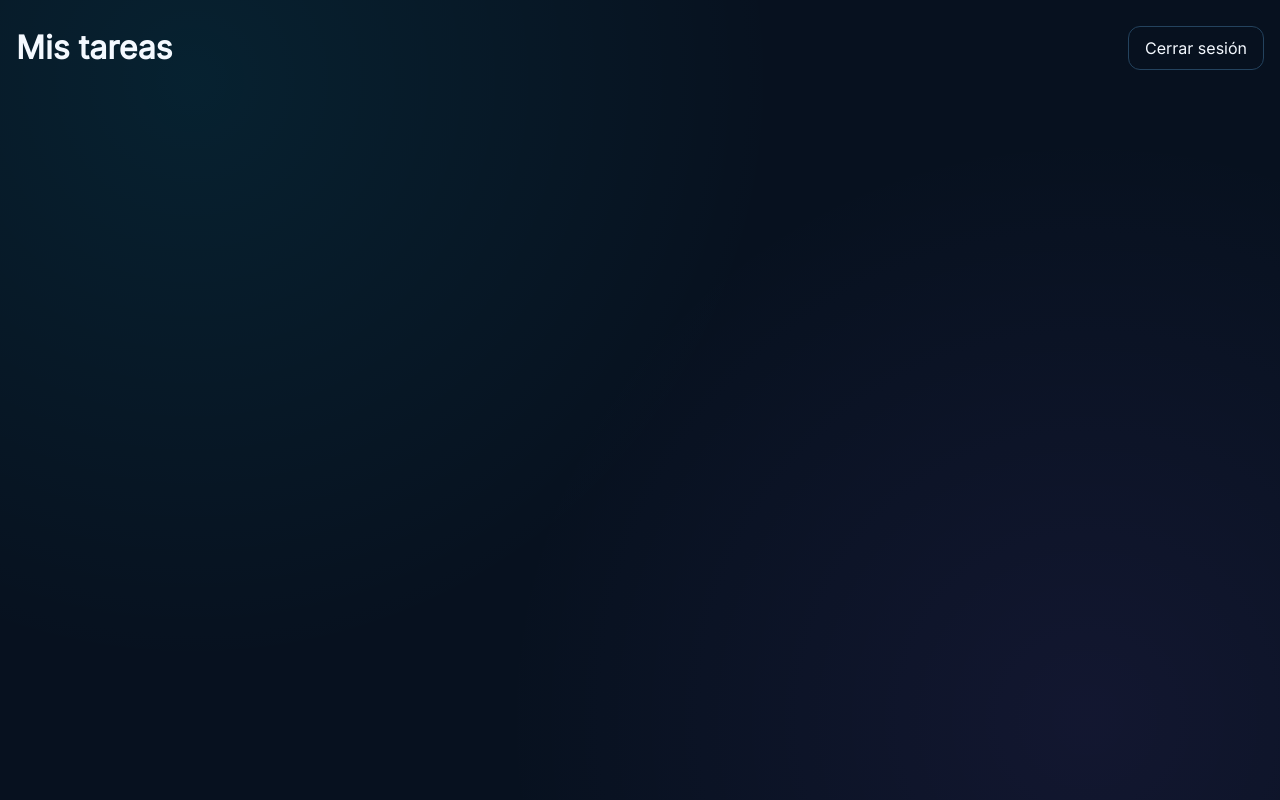
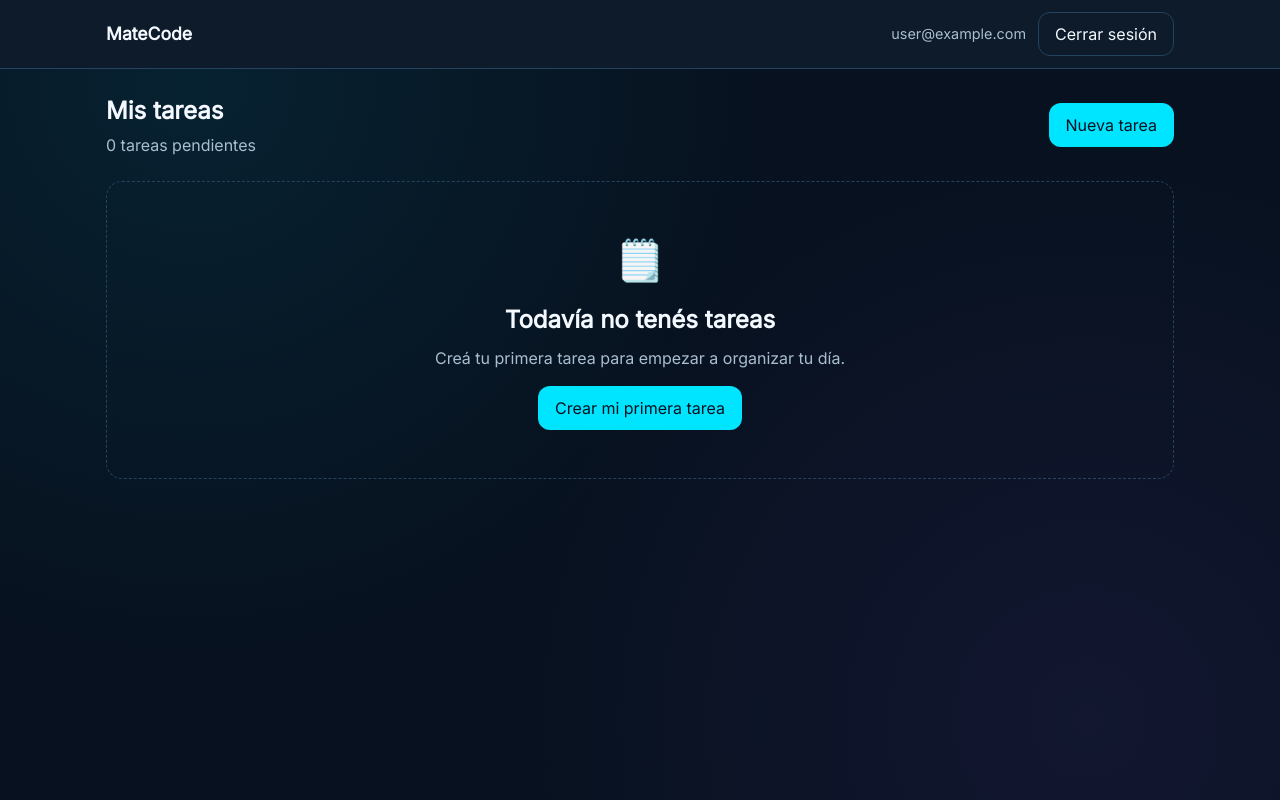
Before and after one commit to ciro-castellaro/ProyectoM4-Ciro_Castellaro, a React (Vite) app: page /tasks in a window 1280 px wide. Built offline with nearby package versions, Linux system fonts and the light colour scheme; no server answers; sample sign-in values are in the browser's storage.

Commit message:
feat: build tasks screen structure with sticky header, pending counter and empty state

```diff
--- /dev/null
+++ b/src/components/AppHeader.tsx
@@ -0,0 +1,45 @@
+import { useState } from "react";
+import { useNavigate } from "react-router-dom";
+import { useAuth } from "../hooks/useAuth";
+import { logout } from "../services/firebase/auth";
+
+function AppHeader() {
+  const navigate = useNavigate();
+  const { data: user } = useAuth();
+  const [logoutError, setLogoutError] = useState<string | null>(null);
+
+  async function handleLogout() {
+    setLogoutError(null);
+    const result = await logout();
+
+    if (result.ok) {
+      navigate("/login", { replace: true });
+      return;
+    }
+
+    setLogoutError(result.error);
+  }
+
+  return (
+    <header className="app-header">
+      <div className="app-header-content">
+        <span className="app-header-brand">MateCode</span>
+        <div className="app-header-actions">
+          {user?.email && (
+            <span className="app-header-user">{user.email}</span>
+          )}
+          <button type="button" className="secondary" onClick={handleLogout}>
+            Cerrar sesión
+          </button>
+        </div>
+      </div>
+      {logoutError && (
+        <p className="field-error" role="alert">
+          ⚠ {logoutError}
+        </p>
+      )}
+    </header>
+  );
+}
+
+export default AppHeader;
--- a/src/index.css
+++ b/src/index.css
@@ -206,16 +206,97 @@ label {
   margin: var(--space-1) 0 0;
 }
 
-.tasks-header {
+.app-header {
+  position: sticky;
+  top: 0;
+  z-index: 10;
+  background-color: var(--color-surface);
+  border-bottom: 1px solid var(--color-border);
+}
+
+.app-header-content {
+  max-width: 1100px;
+  margin: 0 auto;
+  padding: var(--space-3) var(--space-4);
   display: flex;
   align-items: center;
   justify-content: space-between;
   gap: var(--space-4);
-  padding: var(--space-5) var(--space-4) 0;
+  flex-wrap: wrap;
 }
 
-.tasks-header h1 {
+.app-header-brand {
+  font-weight: 700;
+  font-size: 1.1rem;
+  color: var(--color-text-primary);
+}
+
+.app-header-actions {
+  display: flex;
+  align-items: center;
+  gap: var(--space-3);
+}
+
+.app-header-user {
+  color: var(--color-text-secondary);
+  font-size: 0.9rem;
+}
+
+.tasks-container {
+  max-width: 1100px;
+  margin: 0 auto;
+  padding: var(--space-5) var(--space-4);
+  display: flex;
+  flex-direction: column;
+  gap: var(--space-5);
+}
+
+.tasks-toolbar {
+  display: flex;
+  align-items: center;
+  justify-content: space-between;
+  gap: var(--space-4);
+  flex-wrap: wrap;
+}
+
+.tasks-toolbar h1 {
+  margin: 0 0 var(--space-1);
+}
+
+.tasks-counter {
   margin: 0;
+  color: var(--color-text-secondary);
+}
+
+.empty-state {
+  text-align: center;
+  padding: var(--space-7) var(--space-4);
+  border: 1px dashed var(--color-border);
+  border-radius: var(--radius-lg);
+}
+
+.empty-state-icon {
+  font-size: 2.5rem;
+  margin: 0 0 var(--space-3);
+}
+
+.empty-state-title {
+  margin: 0 0 var(--space-2);
+}
+
+.empty-state-text {
+  margin: 0 0 var(--space-4);
+}
+
+@media (max-width: 640px) {
+  .tasks-toolbar {
+    flex-direction: column;
+    align-items: stretch;
+  }
+
+  .tasks-toolbar > button {
+    width: 100%;
+  }
 }
 
 .route-loading {
--- a/src/pages/TasksPage.tsx
+++ b/src/pages/TasksPage.tsx
@@ -1,38 +1,70 @@
 import { useState } from "react";
-import { useNavigate } from "react-router-dom";
-import { logout } from "../services/firebase/auth";
+import type { Task } from "../types/task";
+import AppHeader from "../components/AppHeader";
 
 function TasksPage() {
-  const navigate = useNavigate();
-  const [logoutError, setLogoutError] = useState<string | null>(null);
+  const [tasks] = useState<Task[]>([]);
+  const [isCreating, setIsCreating] = useState(false);
 
-  async function handleLogout() {
-    setLogoutError(null);
-    const result = await logout();
-
-    if (result.ok) {
-      navigate("/login", { replace: true });
-      return;
-    }
-
-    setLogoutError(result.error);
-  }
+  const pendingCount = tasks.filter((task) => !task.completed).length;
 
   return (
-    <main>
-      <div className="tasks-header">
-        <h1>Mis tareas</h1>
-        <button type="button" className="secondary" onClick={handleLogout}>
-          Cerrar sesión
-        </button>
-      </div>
+    <>
+      <AppHeader />
 
-      {logoutError && (
-        <p className="field-error" role="alert">
-          ⚠ {logoutError}
-        </p>
-      )}
-    </main>
+      <main className="tasks-container">
+        <section className="tasks-toolbar">
+          <div>
+            <h1>Mis tareas</h1>
+            <p className="tasks-counter">
+              {pendingCount} tarea{pendingCount === 1 ? "" : "s"} pendiente
+              {pendingCount === 1 ? "" : "s"}
+            </p>
+          </div>
+          <button
+            type="button"
+            className="primary"
+            onClick={() => setIsCreating(true)}
+          >
+            Nueva tarea
+          </button>
+        </section>
+
+        {isCreating && (
+          <section className="card">
+            <p role="status">
+              El formulario para crear tareas se agrega en la próxima etapa.
+            </p>
+            <button
+              type="button"
+              className="secondary"
+              onClick={() => setIsCreating(false)}
+            >
+              Cancelar
+            </button>
+          </section>
+        )}
+
+        {tasks.length === 0 && (
+          <section className="empty-state">
+            <p className="empty-state-icon" aria-hidden="true">
+              🗒️
+            </p>
+            <h2 className="empty-state-title">Todavía no tenés tareas</h2>
+            <p className="empty-state-text">
+              Creá tu primera tarea para empezar a organizar tu día.
+            </p>
+            <button
+              type="button"
+              className="primary"
+              onClick={() => setIsCreating(true)}
+            >
+              Crear mi primera tarea
+            </button>
+          </section>
+        )}
+      </main>
+    </>
   );
 }
 
```
Also changed, not shown: 2 other files (tests, documents, lock files or other folders).
